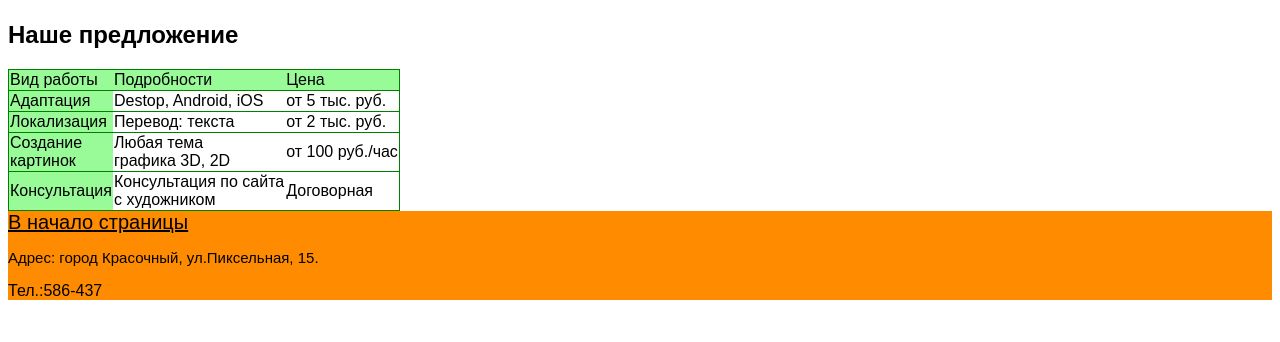
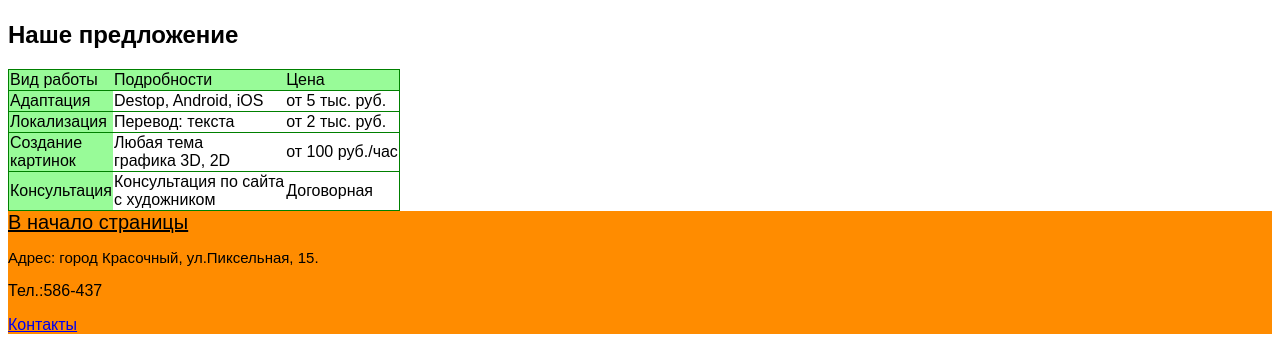
Before and after one commit to Egorshalaew-dev/MyFirstSite, a plain HTML site: page index.html in a window 1280 px wide. Shown: the part 2042-2384 px from the top of the page. Before the commit the page ends 2358 px from the top, so only its background shows below. Drawn offline with Linux system fonts and the light colour scheme.

Commit message:
Update index.html

```diff
--- a/index.html
+++ b/index.html
@@ -65,6 +65,7 @@
             <a href="#start" style="color:black;font-size:20px">В начало страницы</a>
             <p style="font-size:15px"> Адрес: город Красочный, ул.Пиксельная, 15.</p>
             <p>Тел.:586-437</p>
+            <a href="https://vk.com/id339047223" color:black;fontsize:20px"> Контакты</a>
         </footer>
     </body>
 </html>
```
